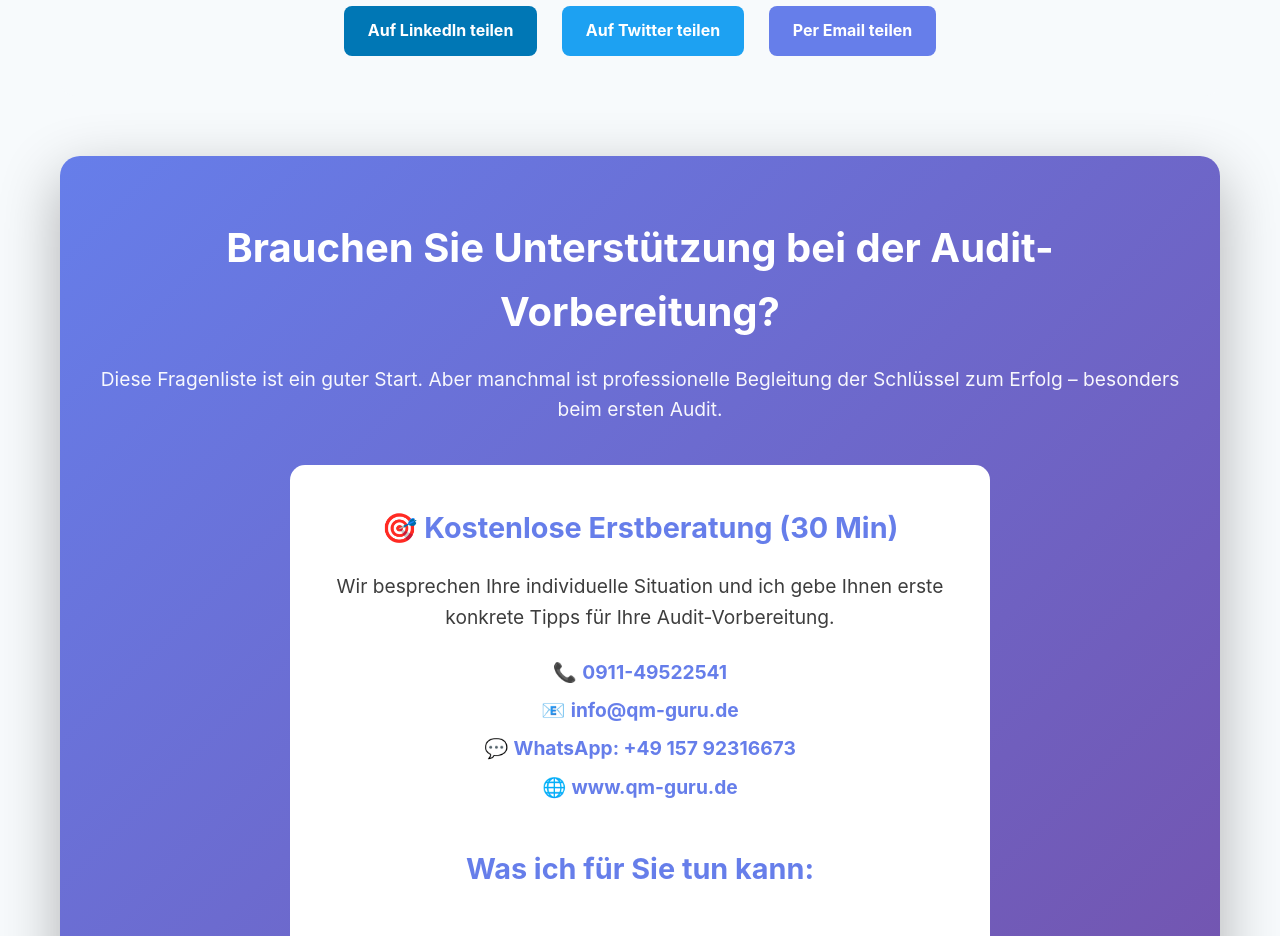
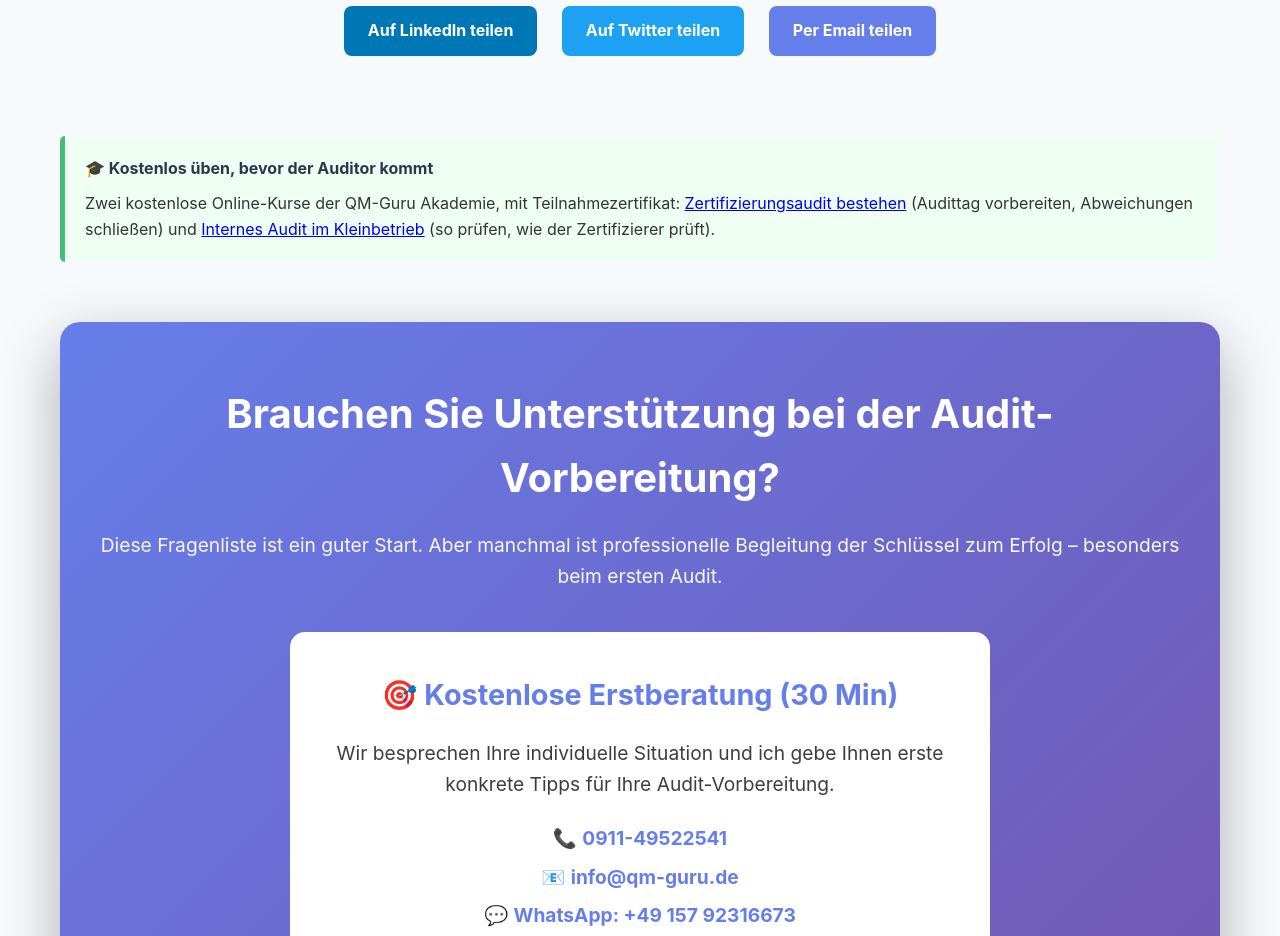
Before and after one commit to holgergrosser-hub/iso-9001-auditor-fragen-checkliste, a plain HTML site: page index.html in a window 1280 px wide. Shown: the part 4580-5516 px from the top of the page. Drawn offline with Linux system fonts and the light colour scheme; files whose address does not match are found by name.

Commit message:
Link auf den passenden kostenlosen Akademie-Kurs
Co-Authored-By: Claude Fable 5.2 <noreply@anthropic.com>
Claude-Session: https://claude.ai/code/session_017CAyyXqUPcZ2SDPc7MxBbh

```diff
--- a/index.html
+++ b/index.html
@@ -1442,6 +1442,14 @@
             </a>
         </div>
 
+        <!-- Akademie: passende kostenlose Kurse (16.11.2026) -->
+        <div class="info-box tip">
+            <h4>🎓 Kostenlos üben, bevor der Auditor kommt</h4>
+            <p>Zwei kostenlose Online-Kurse der QM-Guru Akademie, mit Teilnahmezertifikat:
+                <a href="https://qm-guru.de/akademie/kurse/zertifizierungsaudit-bestehen/">Zertifizierungsaudit bestehen</a> (Audittag vorbereiten, Abweichungen schließen) und
+                <a href="https://qm-guru.de/akademie/kurse/internes-audit-kleinbetrieb/">Internes Audit im Kleinbetrieb</a> (so prüfen, wie der Zertifizierer prüft).</p>
+        </div>
+
         <!-- Contact CTA -->
         <div class="contact-cta" id="kontakt">
             <h2>Brauchen Sie Unterstützung bei der Audit-Vorbereitung?</h2>
```
